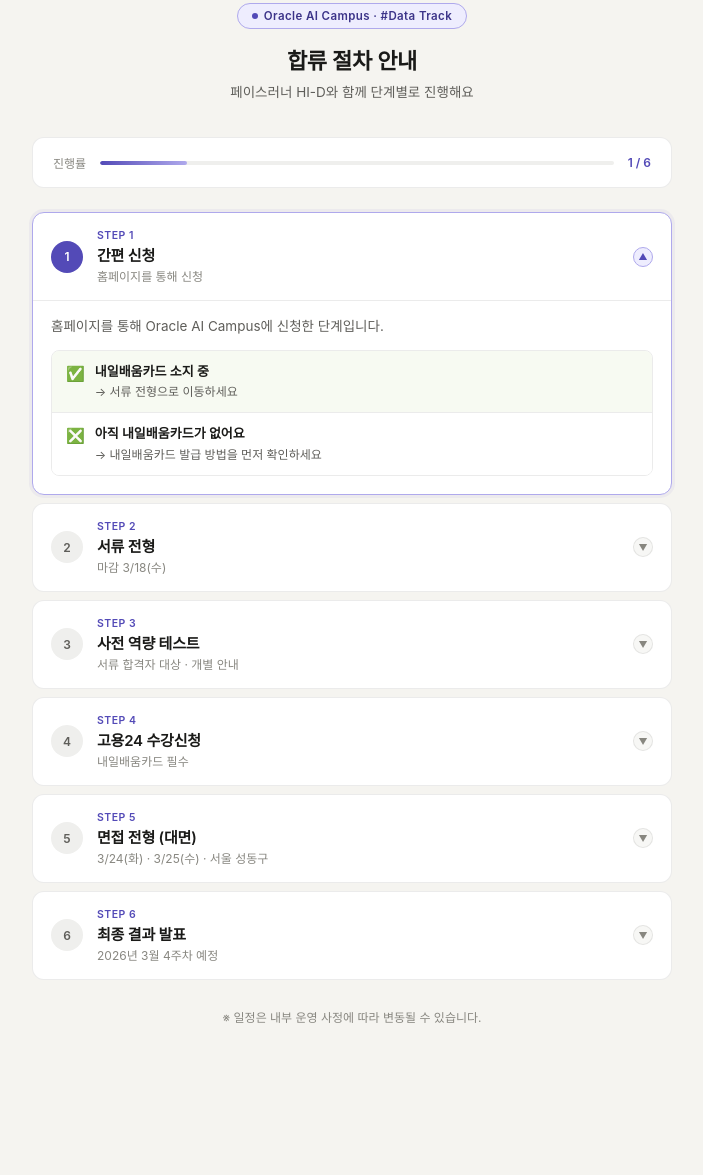
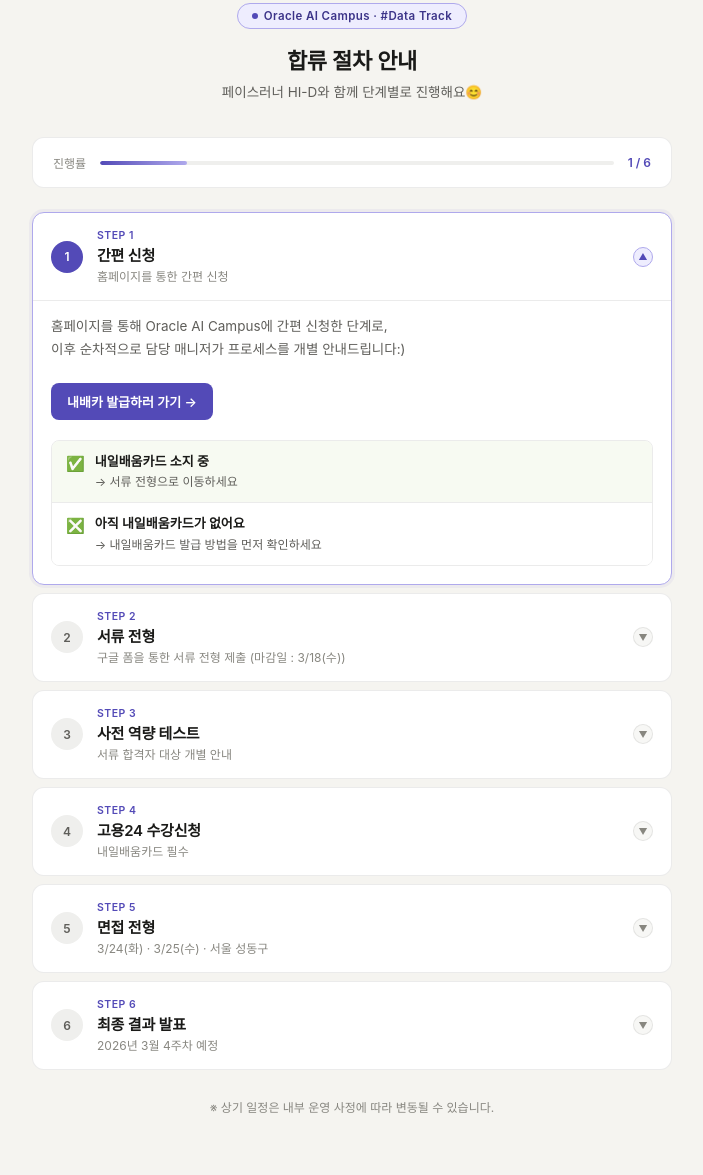
Before and after one commit to hibaek99/oracle-guide, a plain HTML site: page index.html in a window 1280 px wide. Shown: the part 37-1212 px from the top of the page, without its empty margins (288-991 px from the left). Before the commit the page ends 1122 px from the top, so only its background shows below. Drawn offline with Linux system fonts and the light colour scheme; a web font is replaced by a local one.

Commit message:
문구 수정

```diff
--- a/index.html
+++ b/index.html
@@ -13,7 +13,7 @@
   <div class="header">
     <div class="badge"><span class="badge-dot"></span>Oracle AI Campus · #Data Track</div>
     <h1>합류 절차 안내</h1>
-    <p>페이스러너 HI-D와 함께 단계별로 진행해요</p>
+    <p>페이스러너 HI-D와 함께 단계별로 진행해요😊</p>
   </div>
 
   <div class="progress-wrap">
@@ -27,7 +27,7 @@
   <div class="steps" id="stepsContainer"></div>
 
   <div class="footer">
-    ※ 일정은 내부 운영 사정에 따라 변동될 수 있습니다.
+    ※ 상기 일정은 내부 운영 사정에 따라 변동될 수 있습니다.
   </div>
 
 </div>
--- a/script.js
+++ b/script.js
@@ -4,7 +4,7 @@
    =========================== */
 
 /* ── 콘텐츠 데이터 ──────────────────────────────────────
-   내용 수정은 이 부분만 편집하면 됩니다.
+   내용 수정은 이 부분만 편집
    각 스텝 객체의 필드:
      label     : 상단 표시 레이블 (예: "STEP 1")
      title     : 카드 제목
@@ -22,8 +22,9 @@ const STEPS = [
   {
     label: "STEP 1",
     title: "간편 신청",
-    meta: "홈페이지를 통해 신청",
-    desc: "홈페이지를 통해 Oracle AI Campus에 신청한 단계입니다.",
+    meta: "홈페이지를 통한 간편 신청",
+    desc: "홈페이지를 통해 Oracle AI Campus에 간편 신청한 단계로, \n 이후 순차적으로 담당 매니저가 프로세스를 개별 안내드립니다:)",
+    link: { label: "내배카 발급하러 가기", url: "https://www.gov.kr/portal/rcvfvrSvc/dtlEx/149200000026" },
     checks: [
       { yes: true,  main: "내일배움카드 소지 중",       sub: "→ 서류 전형으로 이동하세요" },
       { yes: false, main: "아직 내일배움카드가 없어요", sub: "→ 내일배움카드 발급 방법을 먼저 확인하세요" }
@@ -32,38 +33,38 @@ const STEPS = [
   {
     label: "STEP 2",
     title: "서류 전형",
-    meta: "마감 3/18(수)",
-    desc: "내일배움카드 소지 후, 입과 담당자와 유선 통화로 수강 가능 여부를 확인하셨다면 서류를 제출해 주세요.\n⚠️ 서류는 한 번만 제출해 주세요. 신중하게 작성 부탁드립니다.",
+    meta: "구글 폼을 통한 서류 전형 제출 (마감일 : 3/18(수))",
+    desc: "내일배움카드 발급 완료 및 담당 매니저와 유선 통화로 수강 가능 여부를 확인하셨다면 서류를 제출해 주세요!\n⚠️ 서류는 한 번만 제출 가능하니, 신중하게 작성 부탁드립니다.",
     link: { label: "서류 작성하러 가기", url: "https://forms.gle/g9go8SzFFu4M5k9U8" },
     checks: [
-      { yes: true,  main: "서류 제출 완료", sub: "→ 합격 시 사전 테스트 일정을 개별 안내드립니다" },
-      { yes: false, main: "아직 제출 전",   sub: "→ 3/18(수)까지 제출 필수. 간편 신청 + 서류 제출 모두 완료해야 신청이 완료됩니다" }
+      { yes: true,  main: "서류 제출 완료", sub: "→ 합격 시 사전 테스트와 면접 일정을 개별 안내드립니다" },
+      { yes: false, main: "아직 제출 전",   sub: "→ 3/18(수)까지 제출 필수이며, 간편 신청과 서류 제출 모두 완료해야 신청이 완료됩니다:)" }
     ]
   },
   {
     label: "STEP 3",
     title: "사전 역량 테스트",
-    meta: "서류 합격자 대상 · 개별 안내",
-    desc: "서류 신청 완료자 대상으로 사전 역량 테스트가 진행됩니다. 일정은 개별 안내 예정입니다.",
-    notice: "<strong>유의사항</strong><br>테스트는 전반적인 교과 이해도 파악 목적입니다. 생성형 AI 없이 본인 지식 수준으로 응시해 주세요. 응시자 평균을 참고해 6개월 학습이 설계되므로, 실력 그대로 응시하셔야 학습을 원활하게 따라오실 수 있습니다.",
-    extra: "💡 온라인 입학 설명회도 해당 기간 중 화상으로 진행됩니다. 신청 링크는 순차 발송 예정입니다."
+    meta: "서류 합격자 대상 개별 안내",
+    desc: "서류 합격자 대상으로 사전 역량 테스트가 진행됩니다! \n 일정은 개별 안내 예정입니다.",
+    notice: "<strong>유의사항</strong><br>테스트는 전반적인 교과 이해도 파악 목적입니다. AI 도움 없이 본인 지식 수준으로 응시해 주세요. <br/> 응시자 평균을 참고하여 6개월 학습이 설계되므로, 실력 그대로 응시하셔야 학습을 원활하게 따라오실 수 있습니다.",
+    extra: "💡 온라인 입학 설명회가 해당 기간 중 화상으로 진행됩니다! 신청 링크는 순차 발송 예정입니다😉"
   },
   {
     label: "STEP 4",
     title: "고용24 수강신청",
     meta: "내일배움카드 필수",
-    desc: "사전 역량 테스트 응시 완료자는 고용24 홈페이지에서 수강신청을 진행해 주세요. 💳 내일배움카드를 반드시 소지하셔야 합니다.",
-    howPath: ["고용24", "취업지원", "훈련 찾기·신청", "오라클 아카데미 검색"],
+    desc: "서류 합격자는 고용24 홈페이지에서 수강신청을 진행해 주세요! \n 💳 내일배움카드를 반드시 소지하셔야 합니다.",
+    howPath: ["고용24", "취업지원", "훈련 찾기·신청", "오라클 AI Campus 검색"],
     checks: [
-      { yes: true,  main: "수강신청 완료",   sub: "→ 면접 대상 안내 전화를 기다려 주세요" },
-      { yes: false, main: "수강신청 미완료", sub: "→ 내일배움카드 발급·수강신청에 어려움이 있으면 언제든 문의하세요" }
+      { yes: true,  main: "수강신청 완료",   sub: "→ 담당 매니저의 면접 안내를 기다려 주세요👏" },
+      { yes: false, main: "수강신청 미완료", sub: "→ 내일배움카드 발급·수강신청에 어려움이 있다면 언제든 문의주세요:)" }
     ]
   },
   {
     label: "STEP 5",
-    title: "면접 전형 (대면)",
+    title: "면접 전형",
     meta: "3/24(화) · 3/25(수) · 서울 성동구",
-    desc: "고용24 수강신청 완료 후 면접 대상자에게 개별 문자·전화로 안내합니다. 📞 문자에 답장이 없을 경우 유선 연락드리니 전화를 꼭 받아주세요.",
+    desc: "고용24 수강신청을 완료한 면접 대상자에게 개별 문자·전화로 일정이 안내됩니다. \n 📞 문자에 답장이 없을 경우 유선 연락드리니 전화를 꼭 받아주세요!",
     dates: [
       "📅 2026년 3월 24일(화), 25일(수)",
       "⏰ 면접 시간은 개별 안내",
```
